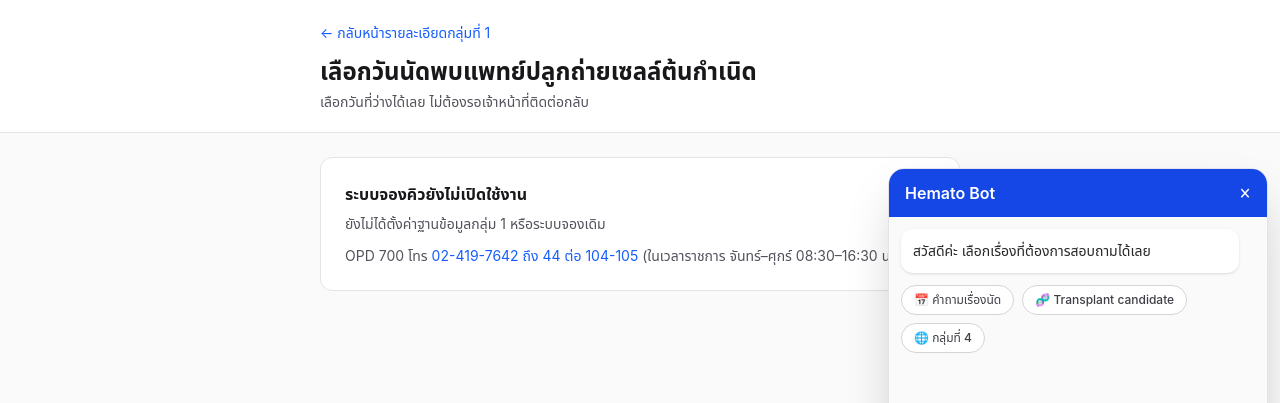
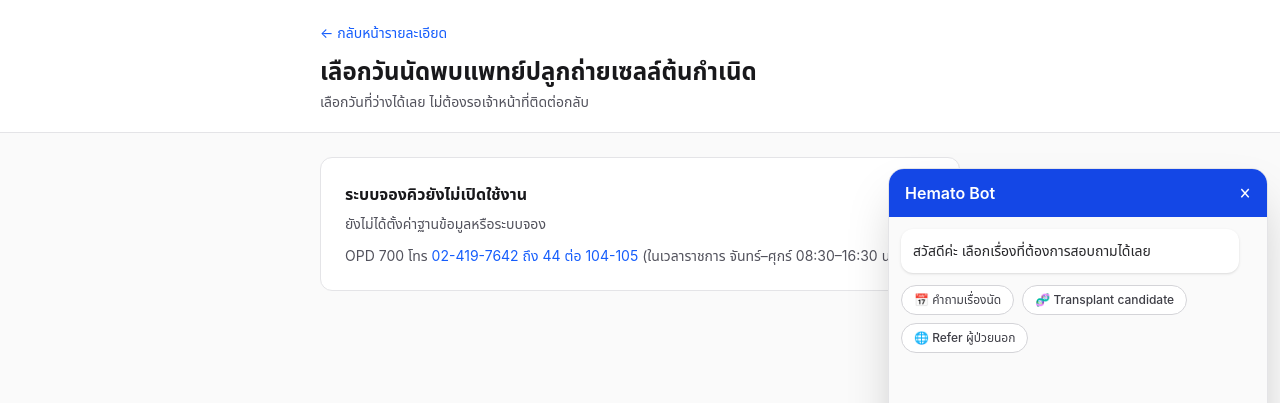
Before and after one commit to prhdev222/SiBMT_14, a Next.js app: page /book/transplant in a window 1280 px wide. Both pictures are taken after a click on the button "เปิดแชท Hemato Bot". Shown: the top 403 px of the page. Built offline with nearby package versions, Linux system fonts and the light colour scheme.

Commit message:
ui: hide group labels from user-facing pages

```diff
--- a/src/app/book/transplant/page.tsx
+++ b/src/app/book/transplant/page.tsx
@@ -57,7 +57,7 @@ export default async function BookTransplantPage() {
       <header className="bg-white border-b border-zinc-200">
         <div className="max-w-2xl mx-auto px-4 py-5">
           <Link href="/refer/transplant" className="text-sm text-blue-600 hover:underline">
-            ← กลับหน้ารายละเอียดกลุ่มที่ 1
+            ← กลับหน้ารายละเอียด
           </Link>
           <h1 className="text-xl sm:text-2xl font-bold text-zinc-900 mt-3">
             เลือกวันนัดพบแพทย์ปลูกถ่ายเซลล์ต้นกำเนิด
@@ -72,7 +72,7 @@ export default async function BookTransplantPage() {
         {!isGroup1BookingConfigured() ? (
           <Unavailable
             title="ระบบจองคิวยังไม่เปิดใช้งาน"
-            body="ยังไม่ได้ตั้งค่าฐานข้อมูลกลุ่ม 1 หรือระบบจองเดิม"
+            body="ยังไม่ได้ตั้งค่าฐานข้อมูลหรือระบบจอง"
           />
         ) : openDays.length === 0 ? (
           <Unavailable
--- a/src/app/booking/ManageBookingClient.tsx
+++ b/src/app/booking/ManageBookingClient.tsx
@@ -175,7 +175,7 @@ function BookingPanel({
           href="/refer/transplant"
           className="inline-flex rounded-lg bg-blue-600 px-5 py-3 font-semibold text-white hover:bg-blue-700 transition-colors"
         >
-          {cancelState.done ? "จองนัดใหม่" : "กลับหน้ากลุ่มที่ 1"}
+          {cancelState.done ? "จองนัดใหม่" : "กลับหน้ารายละเอียด"}
         </Link>
       </div>
     );
--- a/src/app/dashboard/appointments/AppointmentList.tsx
+++ b/src/app/dashboard/appointments/AppointmentList.tsx
@@ -69,7 +69,7 @@ export function AppointmentList({
       <div className="rounded-xl bg-white border border-zinc-200 p-8 text-center">
         <p className="text-lg font-semibold text-zinc-900">ไม่มีนัดที่ยืนยันแล้ว</p>
         <p className="text-sm text-zinc-600 mt-1">
-          นัดกลุ่มที่ 1 ที่ยังไม่ถูกยกเลิกจะแสดงที่นี่
+          นัดหมายที่ยังไม่ถูกยกเลิกจะแสดงที่นี่
         </p>
       </div>
     );
--- a/src/app/dashboard/appointments/page.tsx
+++ b/src/app/dashboard/appointments/page.tsx
@@ -16,7 +16,7 @@ import { AppointmentList, type AppointmentRow } from "./AppointmentList";
 export const dynamic = "force-dynamic";
 
 export const metadata: Metadata = {
-  title: "นัดกลุ่มที่ 1 — ส่งต่อผู้ป่วยโลหิตวิทยา ศิริราช",
+  title: "นัดหมาย — ส่งต่อผู้ป่วยโลหิตวิทยา ศิริราช",
   robots: { index: false, follow: false },
 };
 
@@ -88,7 +88,7 @@ export default async function AppointmentsPage() {
       <SessionBar username={session.username} />
 
         <PageHeader
-          eyebrow="กลุ่มที่ 1"
+          eyebrow="นัดหมาย"
           title="นัดพบแพทย์ปลูกถ่ายฯ"
           width="max-w-3xl"
           links={[
--- a/src/app/dashboard/page.tsx
+++ b/src/app/dashboard/page.tsx
@@ -10,10 +10,10 @@ export default async function DashboardPage() {
   return (
     <div className="flex flex-col flex-1 bg-zinc-50">
       <SessionBar username={session.username} />
-      <PageHeader eyebrow="สำหรับบุคลากรภายใน" title="ระบบนัดกลุ่มที่ 1" links={[{ href: "/", label: "กลับหน้าแรก", muted: true }]} />
+      <PageHeader eyebrow="สำหรับบุคลากรภายใน" title="ระบบนัดหมาย" links={[{ href: "/", label: "กลับหน้าแรก", muted: true }]} />
       <main className="max-w-3xl mx-auto w-full px-4 py-6 grid gap-3 sm:grid-cols-2">
         <Link href="/dashboard/appointments" className="rounded-xl bg-white border p-5 hover:border-blue-500">
-          <p className="font-semibold">รายการนัดหมาย</p><p className="text-sm text-zinc-600 mt-1">ดู เลื่อน หรือยกเลิกนัดกลุ่มที่ 1</p>
+          <p className="font-semibold">รายการนัดหมาย</p><p className="text-sm text-zinc-600 mt-1">ดู เลื่อน หรือยกเลิกนัดหมาย</p>
         </Link>
         <Link href="/dashboard/schedule" className="rounded-xl bg-white border p-5 hover:border-blue-500">
           <p className="font-semibold">ตารางออกตรวจ Fellow</p><p className="text-sm text-zinc-600 mt-1">จัดการตารางและจำนวนคิว</p>
--- a/src/app/dashboard/schedule/page.tsx
+++ b/src/app/dashboard/schedule/page.tsx
@@ -104,7 +104,7 @@ export default async function SchedulePage({
       <SessionBar username={session.username} />
 
         <PageHeader
-          eyebrow="กลุ่มที่ 1 — ปลูกถ่ายเซลล์ต้นกำเนิด"
+          eyebrow="ตารางออกตรวจ — ปลูกถ่ายเซลล์ต้นกำเนิด"
           title="ตารางออกตรวจ Fellow และคิวว่าง"
           width="max-w-5xl"
           links={[
--- a/src/app/login/page.tsx
+++ b/src/app/login/page.tsx
@@ -14,7 +14,7 @@ export default async function LoginPage({ searchParams }: { searchParams: Promis
   return (
     <main className="flex flex-1 items-center justify-center bg-zinc-50 px-4 py-12">
       <div className="w-full max-w-sm rounded-xl bg-white border border-zinc-200 p-6 space-y-5">
-        <h1 className="text-xl font-bold text-zinc-900">เข้าสู่ระบบกลุ่มที่ 1</h1>
+        <h1 className="text-xl font-bold text-zinc-900">เข้าสู่ระบบบุคลากร</h1>
         {isAuthConfigured() ? <LoginForm next={target} /> : <p className="text-sm text-red-700">กรุณาตั้งค่า AUTH_SECRET และ DASHBOARD_USERS</p>}
       </div>
     </main>
--- a/src/app/refer/general/page.tsx
+++ b/src/app/refer/general/page.tsx
@@ -1,13 +1,13 @@
 import Link from "next/link";
 import { HOSPITAL_APPOINTMENT } from "@/lib/config";
 
-export const metadata = { title: "กลุ่มที่ 4 — นัด OPD อายุรศาสตร์" };
+export const metadata = { title: "นัด OPD อายุรศาสตร์" };
 
 export default function GeneralOpdPage() {
   return (
     <main className="max-w-2xl mx-auto px-4 py-8 space-y-6">
       <Link href="/" className="text-sm text-blue-600 hover:underline">← กลับหน้าแรก</Link>
-      <h1 className="text-2xl font-bold mt-4">กลุ่มที่ 4 — Refer ผู้ป่วยนอกด้วยเหตุผลอื่น</h1>
+      <h1 className="text-2xl font-bold mt-4">Refer ผู้ป่วยนอกด้วยเหตุผลอื่น</h1>
       <section className="rounded-xl bg-white border-2 border-green-600 p-5">
         <h2 className="font-semibold text-zinc-900">กลุ่มนี้ไม่ต้องกรอกแบบฟอร์ม</h2>
         <p className="text-sm text-zinc-600 mt-1">ให้ผู้ป่วยทำนัดผู้ป่วยนอกเองผ่านระบบนัดหมายของโรงพยาบาล ซึ่งเปิดใช้งานอยู่แล้ว — แพทย์ต้นทางเพียงแจ้งผู้ป่วยให้ทำตามขั้นตอนนี้</p>
--- a/src/app/refer/transplant/page.tsx
+++ b/src/app/refer/transplant/page.tsx
@@ -5,7 +5,7 @@ import {
   TRANSPLANT_TYPE_LABEL_TH,
 } from "@/lib/transplant-indications";
 
-export const metadata = { title: "กลุ่มที่ 1 — นัดพบแพทย์ปลูกถ่ายเซลล์ต้นกำเนิด" };
+export const metadata = { title: "นัดพบแพทย์ปลูกถ่ายเซลล์ต้นกำเนิด" };
 
 export default function TransplantPage() {
   const autologous = TRANSPLANT_INDICATIONS.filter((item) => item.type === "AUTOLOGOUS");
@@ -15,7 +15,6 @@ export default function TransplantPage() {
     <main className="max-w-3xl mx-auto w-full min-w-0 px-4 py-6 sm:py-8 space-y-5 sm:space-y-6 overflow-x-hidden">
       <Link href="/" className="text-sm text-blue-600 hover:underline">← กลับหน้าแรก</Link>
       <header>
-        <p className="text-sm font-medium text-blue-600">กลุ่มที่ 1</p>
         <h1 className="text-xl sm:text-2xl font-bold mt-1">ขอนัดหมายพบแพทย์ปลูกถ่ายเซลล์ต้นกำเนิด</h1>
         <p className="text-zinc-600 mt-2 break-words">นัดพบ fellow transplant ที่ {CONTACT.officeTh} เพื่อประเมินการปลูกถ่ายไขกระดูก/สเต็มเซลล์</p>
       </header>
--- a/src/components/hemato-bot/HematoBotWidget.tsx
+++ b/src/components/hemato-bot/HematoBotWidget.tsx
@@ -51,7 +51,7 @@ function BotChoices({ onChoice }: { onChoice: (message: Message, label?: string)
       ...INDICATIONS_BY_TYPE[type].map((item) => `${item.diseaseTh}: ${item.statusTh || "—"}; ${item.ageTh || "—"}`),
     ]),
   ].join("\n");
-  return <div className="mt-2 flex flex-wrap gap-2"><Choice label="📅 คำถามเรื่องนัด" onClick={() => onChoice({ from: "bot", text: "กลุ่มที่ 1 เลือกวันนัดจากคิวว่างได้ทันทีค่ะ\nถ้าต้องการเลื่อน ยกเลิก หรือเปิดใบนัด ให้ใช้หน้าจัดการนัด", links: [{ label: "รายละเอียดกลุ่ม 1", href: "/refer/transplant" }, { label: "จองคิว", href: "/book/transplant" }, { label: "จัดการนัด", href: "/booking" }] }, "📅 คำถามเรื่องนัด")} /><Choice label="🧬 Transplant candidate" onClick={() => onChoice({ from: "bot", text: candidateText, links: [{ label: "ดูรายละเอียดกลุ่ม 1", href: "/refer/transplant" }] }, "🧬 Transplant candidate")} /><Choice label="🌐 กลุ่มที่ 4" onClick={() => onChoice({ from: "bot", text: "กลุ่มที่ 4 ให้ผู้ป่วยทำนัดผ่าน LINE Siriraj นัดหมายของโรงพยาบาลโดยตรงค่ะ", links: [{ label: "ดูขั้นตอนกลุ่ม 4", href: "/refer/general" }] }, "🌐 กลุ่มที่ 4")} /></div>;
+  return <div className="mt-2 flex flex-wrap gap-2"><Choice label="📅 คำถามเรื่องนัด" onClick={() => onChoice({ from: "bot", text: "เลือกวันนัดจากคิวว่างได้ทันทีค่ะ\nถ้าต้องการเลื่อน ยกเลิก หรือเปิดใบนัด ให้ใช้หน้าจัดการนัด", links: [{ label: "รายละเอียดการนัด", href: "/refer/transplant" }, { label: "จองคิว", href: "/book/transplant" }, { label: "จัดการนัด", href: "/booking" }] }, "📅 คำถามเรื่องนัด")} /><Choice label="🧬 Transplant candidate" onClick={() => onChoice({ from: "bot", text: candidateText, links: [{ label: "ดูรายละเอียด", href: "/refer/transplant" }] }, "🧬 Transplant candidate")} /><Choice label="🌐 Refer ผู้ป่วยนอก" onClick={() => onChoice({ from: "bot", text: "ให้ผู้ป่วยทำนัดผ่าน LINE Siriraj นัดหมายของโรงพยาบาลโดยตรงค่ะ", links: [{ label: "ดูขั้นตอน", href: "/refer/general" }] }, "🌐 Refer ผู้ป่วยนอก")} /></div>;
 }
 
 function Choice({ label, onClick }: { label: string; onClick: () => void }) { return <button type="button" onClick={onClick} className="rounded-full border border-zinc-300 bg-white px-3 py-1.5 text-xs font-medium text-zinc-700 hover:bg-zinc-100">{label}</button>; }
```
